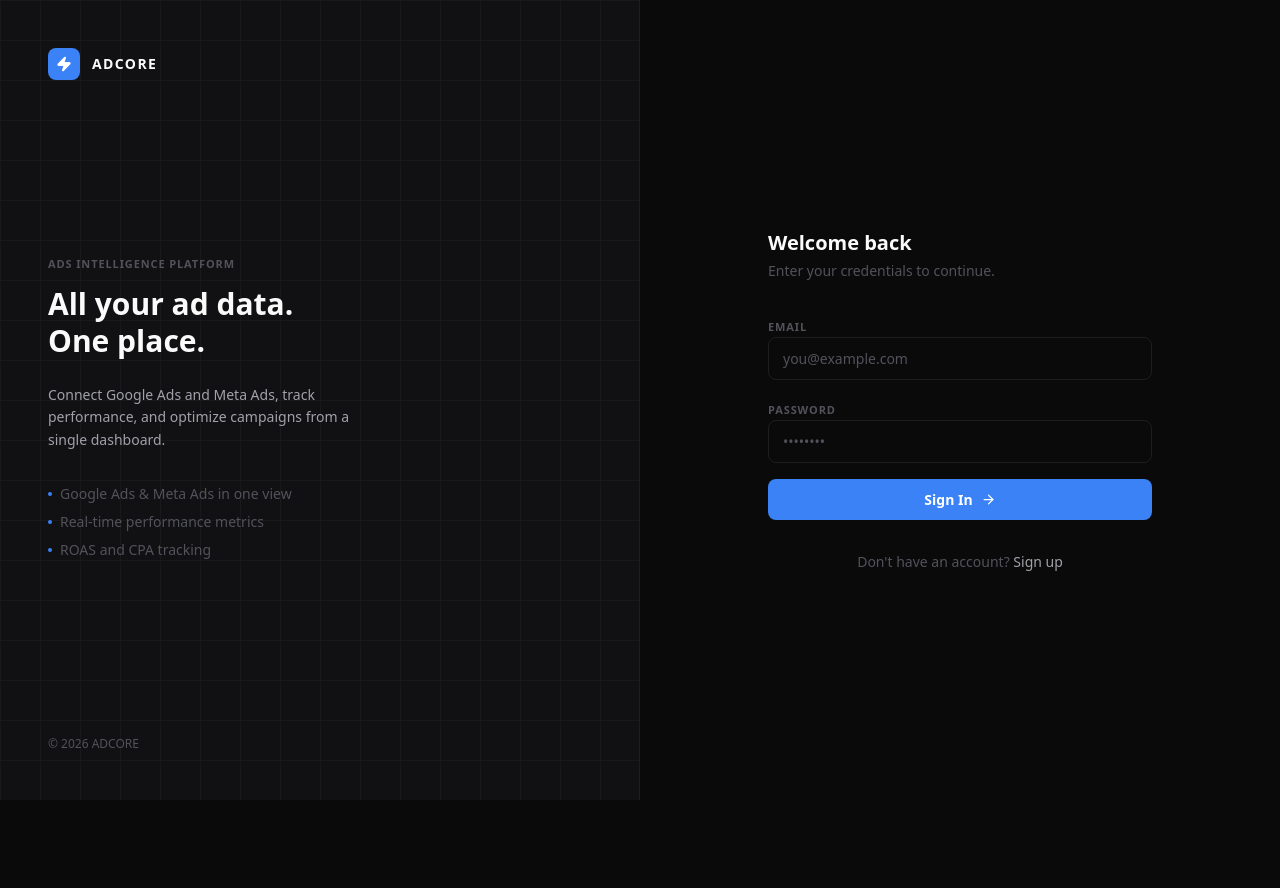
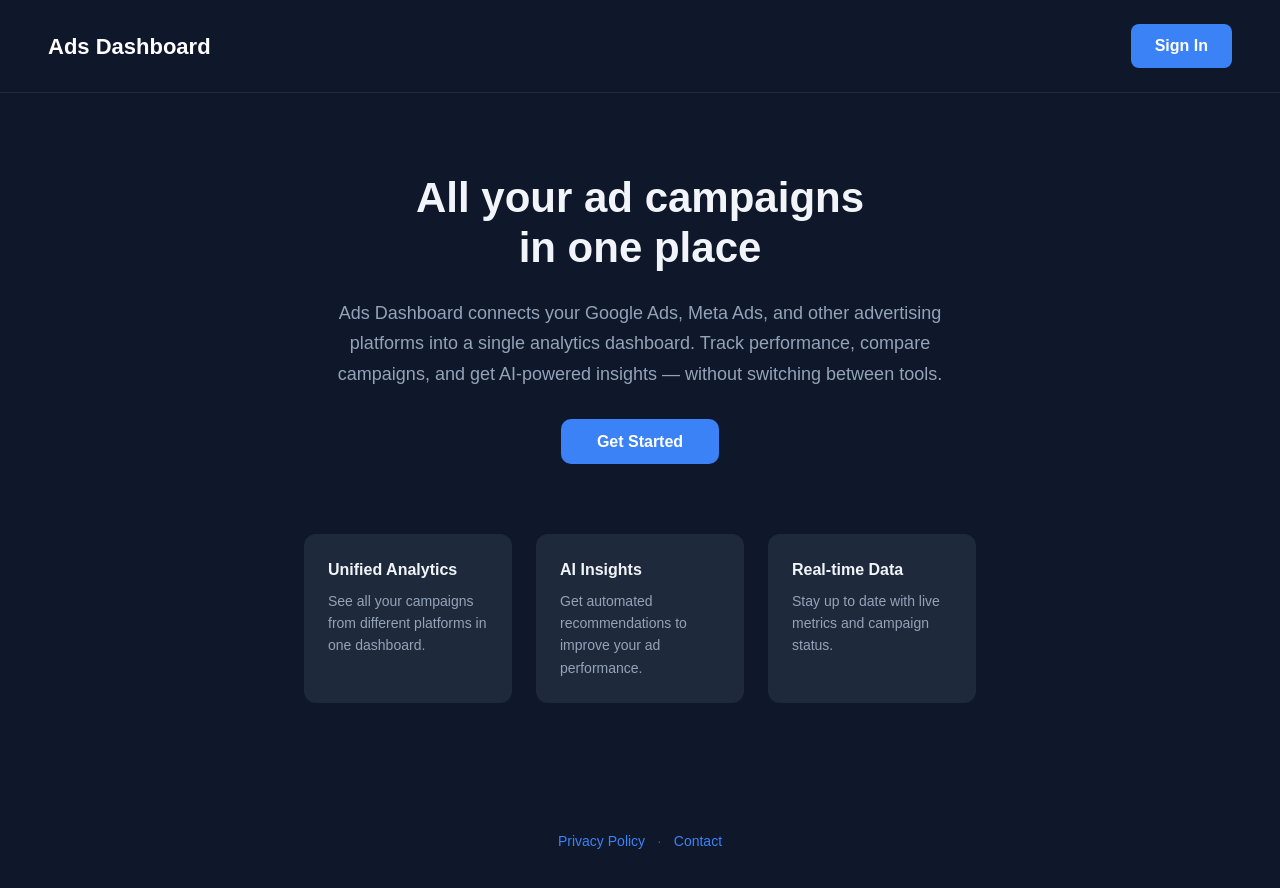
Before and after one commit to Yestem001r/ads-dashboard-v2, a React app in the folder frontend/: page / in a window 1280 px wide. Before the commit this address led to /login. Shown: the top 888 px of the page. Before the commit the page ends 800 px from the top, so only its background shows below. Built offline with nearby package versions, Linux system fonts and the light colour scheme; no server answers; the HTML template or start-up script is replaced by a standard one.

Commit message:
Add public landing page and privacy policy

```diff
--- a/frontend/src/App.jsx
+++ b/frontend/src/App.jsx
@@ -9,6 +9,8 @@ import Analytics from './pages/Analytics';
 import Connections from './pages/Connections';
 import Login from './pages/Login';
 import CampaignDetail from './pages/CampaignDetail';
+import Landing from './pages/Landing';
+import Privacy from './pages/Privacy';
 
 const ProtectedRoute = ({ children }) => {
   const { user, loading } = useAuth();
@@ -21,8 +23,10 @@ function App() {
     <AuthProvider>
       <Router>
         <Routes>
+          <Route path="/" element={<Landing />} />
+          <Route path="/privacy" element={<Privacy />} />
           <Route path="/login" element={<Login />} />
-          <Route path="/*" element={
+          <Route path="/dashboard/*" element={
             <ProtectedRoute>
               <Layout>
                 <Routes>
--- a/frontend/src/components/Sidebar.jsx
+++ b/frontend/src/components/Sidebar.jsx
@@ -11,10 +11,10 @@ const Sidebar = () => {
   const { signOut } = useAuth();
 
   const menuItems = [
-    { icon: <LayoutDashboard size={16} />, label: 'Dashboard',   path: '/', end: true },
-    { icon: <BarChart2 size={16} />,       label: 'Analytics',   path: '/analytics' },
-    { icon: <Link2 size={16} />,           label: 'Connections', path: '/connections' },
-    { icon: <Settings size={16} />,        label: 'Settings',    path: '/settings' },
+    { icon: <LayoutDashboard size={16} />, label: 'Dashboard',   path: '/dashboard', end: true },
+    { icon: <BarChart2 size={16} />,       label: 'Analytics',   path: '/dashboard/analytics' },
+    { icon: <Link2 size={16} />,           label: 'Connections', path: '/dashboard/connections' },
+    { icon: <Settings size={16} />,        label: 'Settings',    path: '/dashboard/settings' },
   ];
 
   return (
--- /dev/null
+++ b/frontend/src/pages/Landing.jsx
@@ -0,0 +1,48 @@
+import React from 'react';
+import { Link } from 'react-router-dom';
+
+export default function Landing() {
+  return (
+    <div style={{ minHeight: '100vh', background: '#0f172a', color: '#f1f5f9', fontFamily: 'sans-serif' }}>
+      <header style={{ padding: '24px 48px', display: 'flex', justifyContent: 'space-between', alignItems: 'center', borderBottom: '1px solid #1e293b' }}>
+        <h1 style={{ margin: 0, fontSize: '22px', fontWeight: 700, color: '#fff' }}>Ads Dashboard</h1>
+        <Link to="/login" style={{ background: '#3b82f6', color: '#fff', padding: '10px 24px', borderRadius: '8px', textDecoration: 'none', fontWeight: 600 }}>
+          Sign In
+        </Link>
+      </header>
+
+      <main style={{ maxWidth: '720px', margin: '80px auto', padding: '0 24px', textAlign: 'center' }}>
+        <h2 style={{ fontSize: '42px', fontWeight: 800, lineHeight: 1.2, marginBottom: '24px' }}>
+          All your ad campaigns<br />in one place
+        </h2>
+        <p style={{ fontSize: '18px', color: '#94a3b8', lineHeight: 1.7, marginBottom: '40px' }}>
+          Ads Dashboard connects your Google Ads, Meta Ads, and other advertising platforms
+          into a single analytics dashboard. Track performance, compare campaigns, and get
+          AI-powered insights — without switching between tools.
+        </p>
+        <Link to="/login" style={{ background: '#3b82f6', color: '#fff', padding: '14px 36px', borderRadius: '10px', textDecoration: 'none', fontWeight: 700, fontSize: '16px' }}>
+          Get Started
+        </Link>
+
+        <div style={{ marginTop: '80px', display: 'grid', gridTemplateColumns: 'repeat(3, 1fr)', gap: '24px', textAlign: 'left' }}>
+          {[
+            { title: 'Unified Analytics', desc: 'See all your campaigns from different platforms in one dashboard.' },
+            { title: 'AI Insights', desc: 'Get automated recommendations to improve your ad performance.' },
+            { title: 'Real-time Data', desc: 'Stay up to date with live metrics and campaign status.' },
+          ].map(({ title, desc }) => (
+            <div key={title} style={{ background: '#1e293b', borderRadius: '12px', padding: '24px' }}>
+              <h3 style={{ margin: '0 0 8px', fontSize: '16px', fontWeight: 700 }}>{title}</h3>
+              <p style={{ margin: 0, color: '#94a3b8', fontSize: '14px', lineHeight: 1.6 }}>{desc}</p>
+            </div>
+          ))}
+        </div>
+      </main>
+
+      <footer style={{ textAlign: 'center', padding: '48px 24px', color: '#475569', fontSize: '14px' }}>
+        <Link to="/privacy" style={{ color: '#3b82f6', textDecoration: 'none' }}>Privacy Policy</Link>
+        <span style={{ margin: '0 12px' }}>·</span>
+        <a href="mailto:new.adrek@gmail.com" style={{ color: '#3b82f6', textDecoration: 'none' }}>Contact</a>
+      </footer>
+    </div>
+  );
+}
--- a/frontend/src/pages/Login.jsx
+++ b/frontend/src/pages/Login.jsx
@@ -25,7 +25,7 @@ const Login = () => {
     } else {
       const { error } = await supabase.auth.signInWithPassword({ email, password });
       if (error) setError(error.message);
-      else navigate('/');
+      else navigate('/dashboard');
     }
 
     setLoading(false);
--- /dev/null
+++ b/frontend/src/pages/Privacy.jsx
@@ -0,0 +1,56 @@
+import React from 'react';
+import { Link } from 'react-router-dom';
+
+export default function Privacy() {
+  return (
+    <div style={{ minHeight: '100vh', background: '#0f172a', color: '#f1f5f9', fontFamily: 'sans-serif' }}>
+      <header style={{ padding: '24px 48px', display: 'flex', justifyContent: 'space-between', alignItems: 'center', borderBottom: '1px solid #1e293b' }}>
+        <Link to="/" style={{ fontSize: '22px', fontWeight: 700, color: '#fff', textDecoration: 'none' }}>Ads Dashboard</Link>
+        <Link to="/login" style={{ background: '#3b82f6', color: '#fff', padding: '10px 24px', borderRadius: '8px', textDecoration: 'none', fontWeight: 600 }}>
+          Sign In
+        </Link>
+      </header>
+
+      <main style={{ maxWidth: '720px', margin: '60px auto', padding: '0 24px' }}>
+        <h1 style={{ fontSize: '32px', fontWeight: 800, marginBottom: '8px' }}>Privacy Policy</h1>
+        <p style={{ color: '#64748b', marginBottom: '40px' }}>Last updated: March 17, 2026</p>
+
+        {[
+          {
+            title: '1. Information We Collect',
+            body: 'When you sign in with Google, we collect your name, email address, and profile picture provided by Google OAuth. We do not store your Google password.',
+          },
+          {
+            title: '2. How We Use Your Information',
+            body: 'Your information is used solely to authenticate you and personalise your dashboard experience. We do not sell, trade, or share your personal information with third parties.',
+          },
+          {
+            title: '3. Advertising Platform Data',
+            body: 'If you connect advertising accounts (e.g. Google Ads, Meta Ads), we access campaign metrics on your behalf to display them in the dashboard. We do not modify your campaigns or share this data with any third party.',
+          },
+          {
+            title: '4. Data Storage',
+            body: 'Authentication data is stored securely via Supabase. We retain data only as long as your account is active. You can request deletion at any time.',
+          },
+          {
+            title: '5. Cookies',
+            body: 'We use session cookies to keep you signed in. No third-party tracking cookies are used.',
+          },
+          {
+            title: '6. Contact',
+            body: 'For any privacy-related questions, contact us at new.adrek@gmail.com.',
+          },
+        ].map(({ title, body }) => (
+          <section key={title} style={{ marginBottom: '32px' }}>
+            <h2 style={{ fontSize: '18px', fontWeight: 700, marginBottom: '8px' }}>{title}</h2>
+            <p style={{ color: '#94a3b8', lineHeight: 1.8, margin: 0 }}>{body}</p>
+          </section>
+        ))}
+      </main>
+
+      <footer style={{ textAlign: 'center', padding: '48px 24px', color: '#475569', fontSize: '14px' }}>
+        <Link to="/" style={{ color: '#3b82f6', textDecoration: 'none' }}>← Back to Home</Link>
+      </footer>
+    </div>
+  );
+}
```
